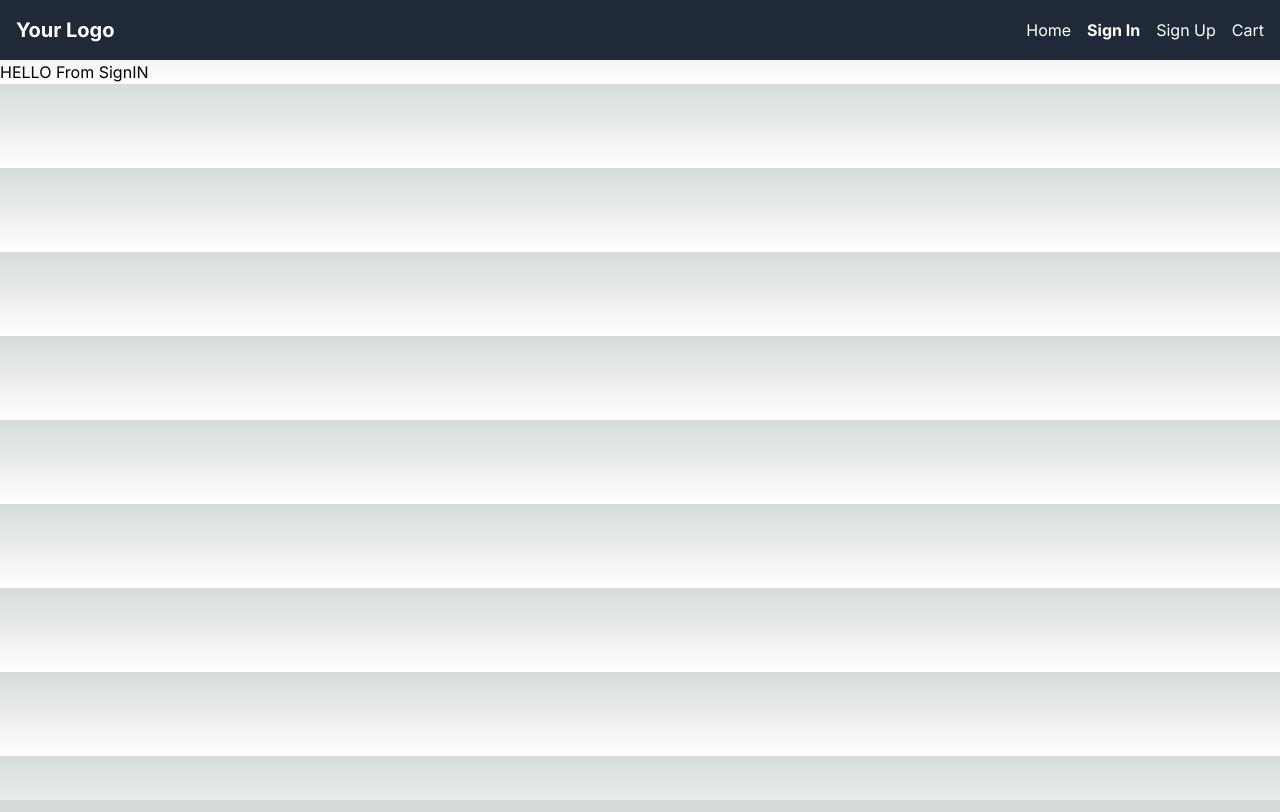
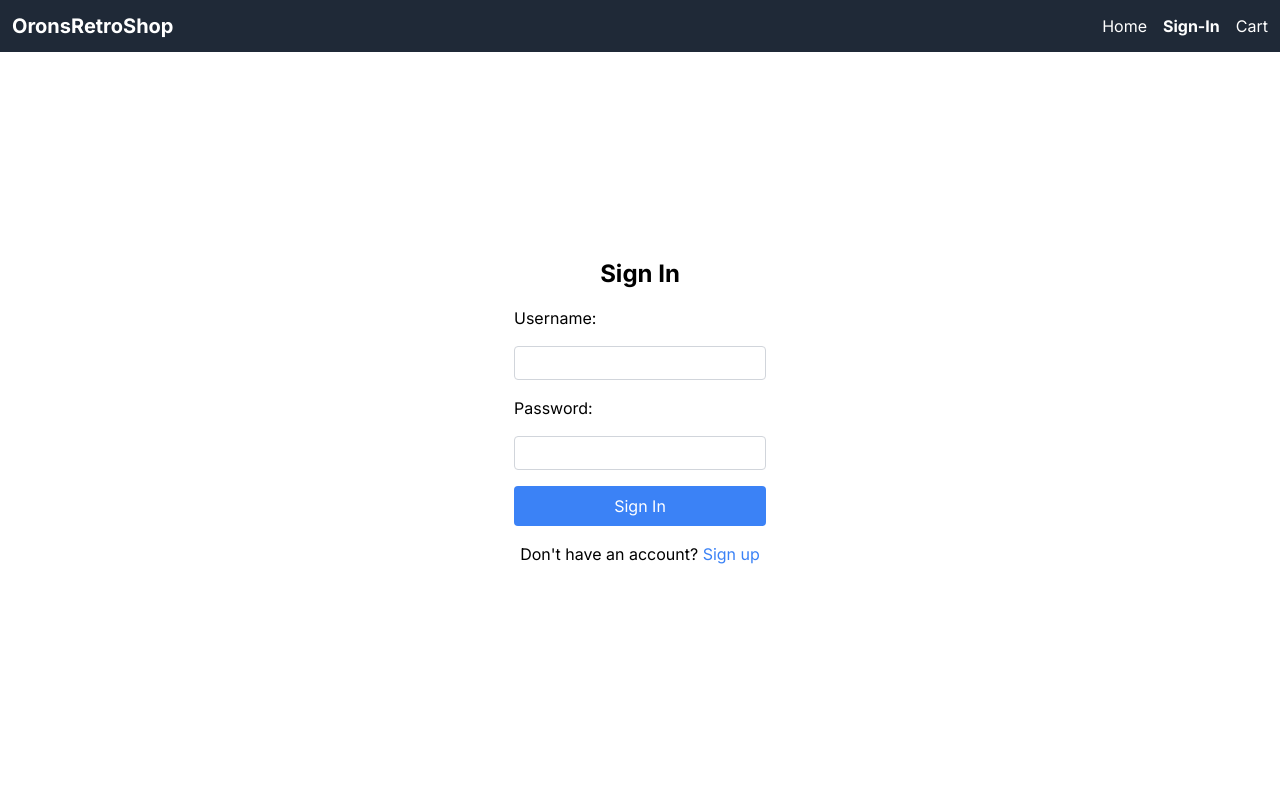
Before and after one commit to Oron-Paz/OronsRetroShop, a Next.js app: page /signin in a window 1280 px wide. Built offline with nearby package versions, Linux system fonts and the light colour scheme.

Commit message:
added sign in page UI

```diff
--- a/app/components/Navbar.js
+++ b/app/components/Navbar.js
@@ -7,8 +7,7 @@ import { usePathname } from 'next/navigation';
 
 const navItems = [
   { name: 'Home', path: '/' },
-  { name: 'Sign In', path: '/signin' },
-  { name: 'Sign Up', path: '/signup' },
+  { name: 'Sign-In', path: '/signin' },
   { name: 'Cart', path: '/cart' },
 ];
 
@@ -17,10 +16,10 @@ const Navbar = () => {
   const pathname = usePathname();
 
   return (
-    <nav className="bg-gray-800 p-4 relative">
+    <nav className="bg-gray-800 p-3 relative">
       <div className="container mx-auto flex justify-between items-center">
         <Link href="/" className="text-white font-bold text-xl">
-          Your Logo
+          OronsRetroShop
         </Link>
         <div className="hidden sm:flex space-x-4">
           {navItems.map((item) => (
@@ -63,7 +62,7 @@ const Navbar = () => {
         </button>
       </div>
       {isOpen && (
-        <div className="sm:hidden absolute bg-gray-800 w-screen left-0 top-16 px-4  transform transition duration-300 ease-in-out ">
+        <div className="sm:hidden absolute bg-gray-800 w-screen left-0 top-13 px-4 ">
           {navItems.map((item) => (
             <Link
               key={item.path}
--- a/app/globals.css
+++ b/app/globals.css
@@ -4,15 +4,13 @@
 
 :root {
   --foreground-rgb: 0, 0, 0;
-  --background-start-rgb: 214, 219, 220;
-  --background-end-rgb: 255, 255, 255;
+
 }
 
 @media (prefers-color-scheme: dark) {
   :root {
-    --foreground-rgb: 255, 255, 255;
-    --background-start-rgb: 0, 0, 0;
-    --background-end-rgb: 0, 0, 0;
+    --foreground-rgb: 0, 0, 0;
+
   }
 }
 
--- a/app/signin/page.js
+++ b/app/signin/page.js
@@ -1,5 +1,51 @@
+"use client"
+
+import { useState } from 'react';
+
+
 export default function page() {
+  const [user, setUser] = useState('');
+  const [password, setPassword] = useState('');
+
+  const handleSignIn = () => {
+    // Perform sign-in logic here
+    console.log('Signing in...');
+  };
+
   return (
-    <p>HELLO From SignIN</p>
+    <div className="flex flex-col items-center justify-center min-h-screen -mt-10">
+      <h2 className="text-2xl font-bold mb-4">Sign In</h2>
+      <form className="flex flex-col gap-4">
+        <label htmlFor="user">Username:</label>
+        <input
+          type="user"
+          id="user"
+          value={user}
+          onChange={(e) => setUser(e.target.value)}
+          className="border border-gray-300 rounded px-2 py-1"
+        />
+
+        <label htmlFor="password">Password:</label>
+        <input
+          type="password"
+          id="password"
+          value={password}
+          onChange={(e) => setPassword(e.target.value)}
+          className="border border-gray-300 rounded px-2 py-1"
+        />
+
+        <button
+          type="button"
+          onClick={handleSignIn}
+          className="bg-blue-500 text-white px-4 py-2 rounded"
+        >
+          Sign In
+        </button>
+      </form>
+
+      <div className="mt-4">
+        <p>Don't have an account? <a href="/signup" className="text-blue-500">Sign up</a></p>
+      </div>
+    </div>
   );
 }
```
